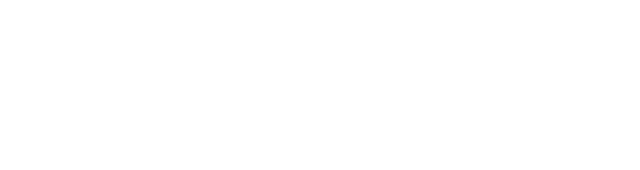
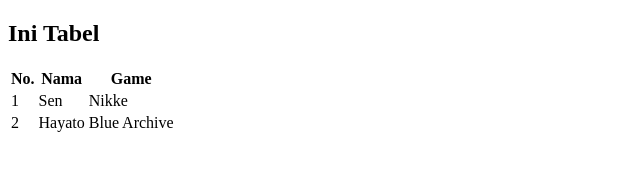
Before and after one commit to SenHayato/RevoU_CodingCamp, a plain HTML site: page table.html in a window 1280 px wide. Shown: the whole page, without its empty margins (0-640 px from the left). Drawn offline with Linux system fonts and the light colour scheme.

Commit message:
Test Image

```diff
--- a/table.html
+++ b/table.html
@@ -6,6 +6,23 @@
     <title>Table</title>
 </head>
 <body>
-
+    <h2>Ini Tabel</h2>
+    <table>
+        <tr>
+            <th>No.</th>
+            <th>Nama</th>
+            <th>Game</th>
+        </tr>
+        <tr>
+            <td>1</td>
+            <td>Sen</td>
+            <td>Nikke</td>
+        </tr>
+        <tr>
+            <td>2</td>
+            <td>Hayato</td>
+            <td>Blue Archive</td>
+        </tr>
+    </table>
 </body>
 </html>
```
Also changed, not shown: image.html (added, +18 -0 lines), 1 other file.
